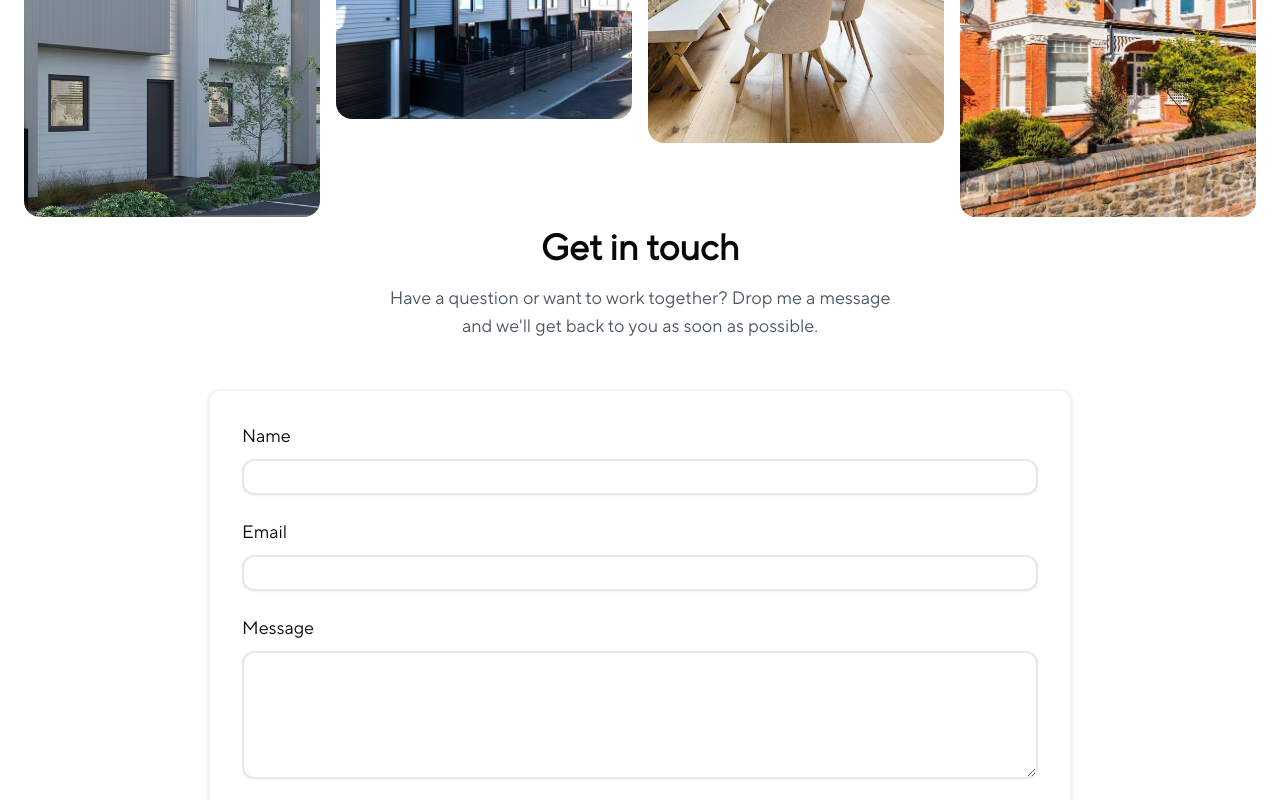
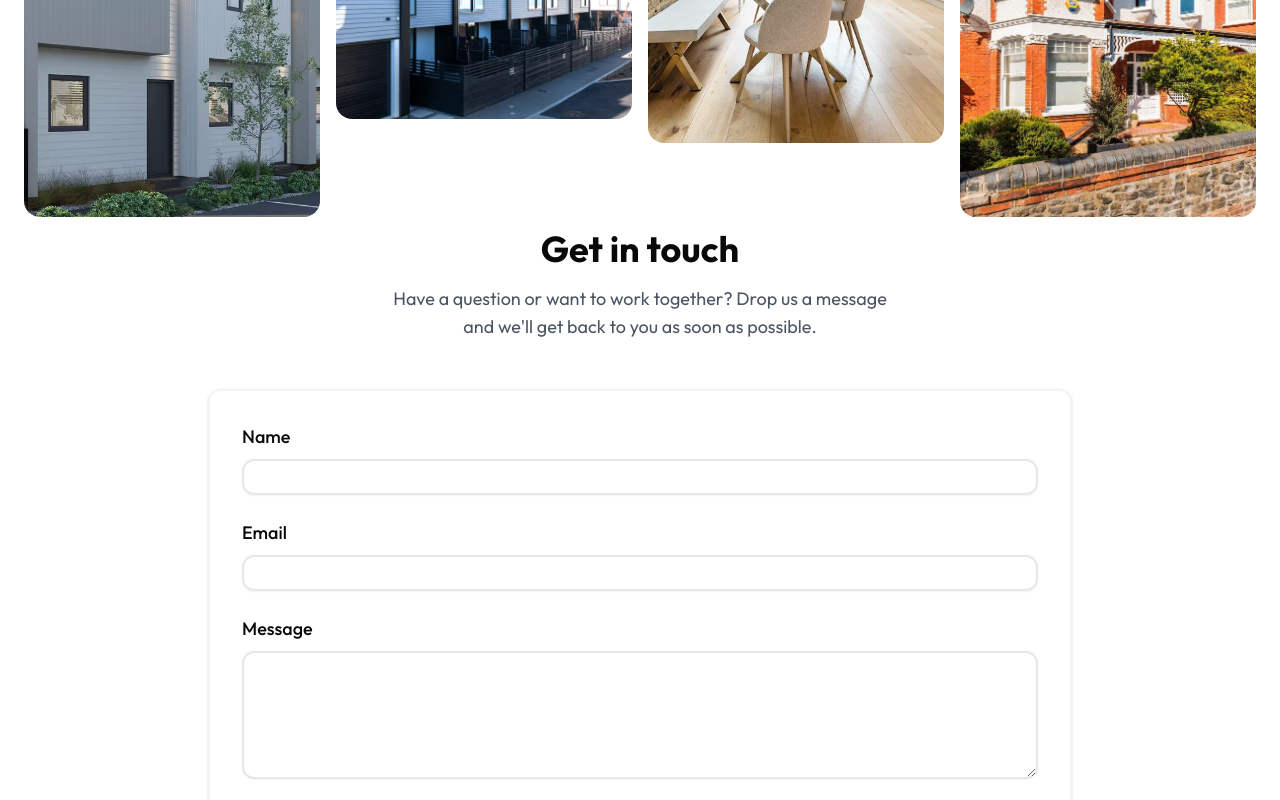
Before and after one commit to jackvdp/xtraloftspace, a Next.js app: page / in a window 1280 px wide. Shown: the part 4440-5240 px from the top of the page. Built offline with nearby package versions, Linux system fonts and the light colour scheme.

Commit message:
Fix build issues

```diff
--- a/app/layout.tsx
+++ b/app/layout.tsx
@@ -1,23 +1,18 @@
 import type { Metadata } from "next";
-import { Inter } from 'next/font/google'
-import localFont from 'next/font/local'
+import { Outfit } from 'next/font/google'
 import "./globals.css";
 
-const inter = Inter({
+const outfit = Outfit({
   subsets: ['latin'],
   // Optional: you can specify custom weights if needed
   // weight: ['400', '500', '600', '700'],
-  variable: '--font-inter' // This allows us to use it as a CSS variable
+  variable: '--font-outfit' // This allows us to use it as a CSS variable
 })
 
 export const metadata: Metadata = {
   title: "Xtra Loft Space",
   description: "Leading provider of loft conversions in the UK",
 };
-
-const normsFont = localFont({
-  src: './fonts/TT_Norms_Pro_Regular.woff2',
-})
 
 export default function RootLayout({
   children,
@@ -27,7 +22,7 @@ export default function RootLayout({
   return (
     <html lang="en">
       <body
-        className={`${normsFont.className} antialiased`}
+        className={`${outfit.className} antialiased`}
       >
         {children}
       </body>
--- a/components/Contact.tsx
+++ b/components/Contact.tsx
@@ -6,7 +6,7 @@ import { Label } from "@/components/ui/label";
 import { Textarea } from "@/components/ui/textarea";
 import { Button } from "@/components/ui/button";
 import { useForm } from '@formspree/react';
-import { Check, Send, Loader2, ArrowRight } from "lucide-react";
+import { Check, Loader2, ArrowRight } from "lucide-react";
 
 const ContactSection = () => {
     const [state, handleSubmit] = useForm("YOUR_FORMSPREE_ID");
@@ -34,7 +34,7 @@ const ContactSection = () => {
                         <h2 className="text-4xl font-bold text-center">Get in touch</h2>
                     </div>
                     <p className="text-gray-600 max-w-lg mx-auto text-lg">
-                        Have a question or want to work together? Drop me a message and we'll get back to you as soon as possible.
+                        Have a question or want to work together? Drop us a message and we&apos;ll get back to you as soon as possible.
                     </p>
                 </motion.div>
 
@@ -67,7 +67,7 @@ const ContactSection = () => {
                                             name={field}
                                             type={field === 'email' ? 'email' : 'text'}
                                             required
-                                            onFocus={() => setFocesedField(field)}
+                                            onFocus={() => setFocusedField(field)}
                                             onBlur={() => setFocusedField(null)}
                                             className="bg-white/50 border-2 border-gray-200 focus:border-blue-500 transition-colors rounded-xl"
                                         />
--- a/components/ui/motion-button.tsx
+++ b/components/ui/motion-button.tsx
@@ -12,6 +12,7 @@ export function CustomButton({ text, link }: { text: string, link: string }) {
             className="bg-gradient-to-r from-blue-600 to-blue-500 hover:from-blue-700 hover:to-blue-600 text-white px-8 rounded-full"
             whileHover={{ scale: 1.02 }}
             whileTap={{ scale: 0.98 }}
+            onClick={() => console.log(link)}
         >
             <motion.span className="flex items-center">
                 {text}
```
